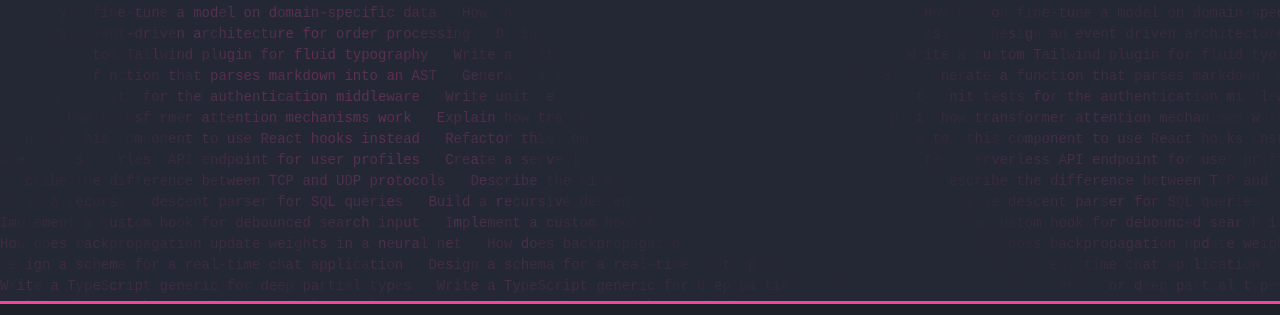
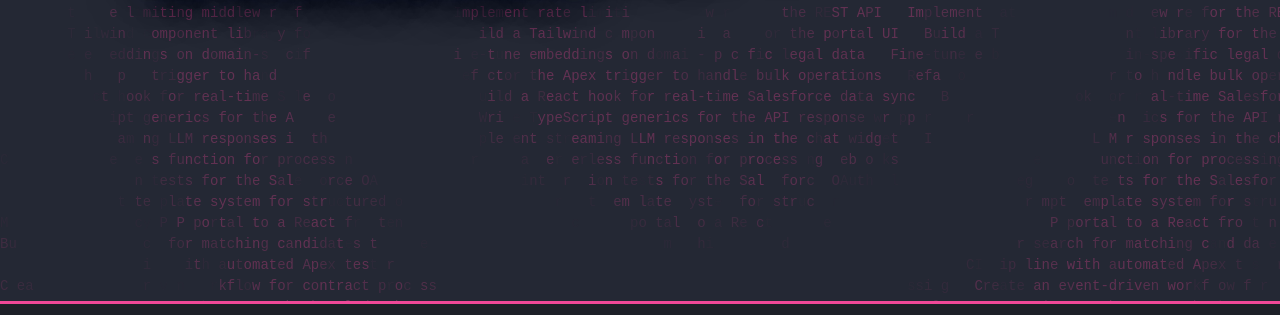
Before and after one commit to richnicholls404/richnicholls, a website: page docs/index.html in a window 1280 px wide. Shown: the part 435-750 px from the top of the page. Drawn offline with Linux system fonts and the light colour scheme; animation ran at ten frames a second.

Commit message:
hero update, skills tweaks

```diff
--- a/docs/index.html
+++ b/docs/index.html
@@ -16,14 +16,14 @@
     <!-- Home / Hero -->
     <section
       id="home"
-      class="min-h-[calc(100vh-4rem)] bg-brand-dark text-white flex flex-col justify-center p-0 relative overflow-hidden"
+      class="min-h-[50vh] md:min-h-[calc(100vh-4rem)] bg-brand-dark text-white flex flex-col justify-center p-0 relative overflow-hidden"
     >
       <canvas
         id="hero-canvas"
         class="absolute inset-0 w-full h-full"
         style="pointer-events: none"
       ></canvas>
-      <div class="max-w-5xl mx-auto px-4 w-full relative z-10">
+      <div class="max-w-5xl mx-auto px-4 w-full relative z-10" style="text-shadow: 0 0 20px #242834, 0 0 40px #242834, 0 0 80px #242834">
         <h1 class="text-3xl sm:text-4xl md:text-6xl font-bold mb-3">
           Hello, I&rsquo;m
           <span class="text-theme whitespace-nowrap">Rich Nicholls</span>
@@ -99,6 +99,18 @@
                 100%
               </div>
             </div>
+            <!-- Node.js - 100% -->
+            <div class="flex mb-2 text-sm font-bold">
+              <div class="bg-gray-600 text-white px-2 py-1" style="width: 33%">
+                Node.js
+              </div>
+              <div
+                class="bg-theme text-white text-right px-2 py-1"
+                style="width: 67%"
+              >
+                100%
+              </div>
+            </div>
             <!-- LLM / AI - 100% -->
             <div class="flex mb-2 text-sm font-bold">
               <div class="bg-gray-600 text-white px-2 py-1" style="width: 33%">
@@ -109,6 +121,30 @@
                 style="width: 67%"
               >
                 100%
+              </div>
+            </div>
+            <!-- Claude Code - 100% -->
+            <div class="flex mb-2 text-sm font-bold">
+              <div class="bg-gray-600 text-white px-2 py-1" style="width: 33%">
+                Claude Code
+              </div>
+              <div
+                class="bg-theme text-white text-right px-2 py-1"
+                style="width: 67%"
+              >
+                100%
+              </div>
+            </div>
+            <!-- UI/UX - 90% -->
+            <div class="flex mb-2 text-sm font-bold">
+              <div class="bg-gray-600 text-white px-2 py-1" style="width: 33%">
+                UI/UX
+              </div>
+              <div
+                class="bg-theme text-white text-right px-2 py-1"
+                style="width: 60.3%"
+              >
+                90%
               </div>
             </div>
             <!-- Apex - 90% -->
@@ -135,18 +171,6 @@
                 80%
               </div>
             </div>
-            <!-- Node.js - 80% -->
-            <div class="flex mb-2 text-sm font-bold">
-              <div class="bg-gray-600 text-white px-2 py-1" style="width: 33%">
-                Node.js
-              </div>
-              <div
-                class="bg-theme text-white text-right px-2 py-1"
-                style="width: 53.6%"
-              >
-                80%
-              </div>
-            </div>
             <!-- Unit Testing - 80% -->
             <div class="flex mb-2 text-sm font-bold">
               <div class="bg-gray-600 text-white px-2 py-1" style="width: 33%">
@@ -159,40 +183,28 @@
                 80%
               </div>
             </div>
-            <!-- UI/UX - 80% -->
+            <!-- Mobile Dev - 70% -->
             <div class="flex mb-2 text-sm font-bold">
               <div class="bg-gray-600 text-white px-2 py-1" style="width: 33%">
-                UI/UX
+                Mobile Dev
               </div>
               <div
                 class="bg-theme text-white text-right px-2 py-1"
-                style="width: 53.6%"
+                style="width: 46.9%"
               >
-                80%
+                70%
               </div>
             </div>
-            <!-- App Dev - 75% -->
-            <div class="flex mb-2 text-sm font-bold">
-              <div class="bg-gray-600 text-white px-2 py-1" style="width: 33%">
-                App Dev
-              </div>
-              <div
-                class="bg-theme text-white text-right px-2 py-1"
-                style="width: 50.25%"
-              >
-                75%
-              </div>
-            </div>
-            <!-- DevOps - 75% -->
+            <!-- DevOps - 70% -->
             <div class="flex mb-2 text-sm font-bold">
               <div class="bg-gray-600 text-white px-2 py-1" style="width: 33%">
                 DevOps
               </div>
               <div
                 class="bg-theme text-white text-right px-2 py-1"
-                style="width: 50.25%"
+                style="width: 46.9%"
               >
-                75%
+                70%
               </div>
             </div>
 
@@ -219,9 +231,9 @@
               </div>
               <div
                 class="bg-gray-400 text-white text-right px-2 py-1"
-                style="width: 53.6%"
+                style="width: 60.3%"
               >
-                80%
+                90%
               </div>
             </div>
             <!-- Angular -->
@@ -236,18 +248,6 @@
                 60%
               </div>
             </div>
-            <!-- Bootstrap -->
-            <div class="flex mb-2 text-sm font-bold opacity-40">
-              <div class="bg-gray-500 text-white px-2 py-1" style="width: 33%">
-                Bootstrap
-              </div>
-              <div
-                class="bg-gray-400 text-white text-right px-2 py-1"
-                style="width: 60.3%"
-              >
-                90%
-              </div>
-            </div>
           </div>
         </div>
 
@@ -259,16 +259,17 @@
             rel="noopener noreferrer"
             target="_blank"
             >Flex Legal</a
-          >, where I am responsible for the internal portal, Salesforce and the
-          public website.
+          >, where I build and maintain the internal operations portal, develop
+          the public-facing website to drive engagement and conversions, and
+          work across the Salesforce platform to streamline sales pipelines and
+          automate key business processes.
         </p>
         <p class="mt-4">
-          I am very enthusiastic when it comes to new situations and challenges,
-          and am always willing to learn new skills, programming languages and
-          frameworks. My daily toolkit is TypeScript, React and Node.js. More
-          recently I have been using LLMs and AI to build smarter apps and
-          modernise long-standing workflows. I am also a certified Scrum Master
-          and am comfortable working in an Agile environment.
+          My daily toolkit includes TypeScript, React, Node.js, Apex and Claude
+          Code. More recently I have been using LLMs and AI to build smarter
+          apps and modernise long-standing workflows. I am always eager to learn
+          and take on new challenges. I am also a certified Scrum Master and am
+          comfortable working in an Agile environment.
         </p>
         <p class="mt-4">
           I graduated with a first class honours degree in Internet Technology
@@ -307,6 +308,8 @@
         <span>&copy;2026 Rich Nicholls</span>
       </div>
     </section>
+
+    <!-- Hero JS -->
     <script>
       (function () {
         const canvas = document.getElementById("hero-canvas");
@@ -319,30 +322,30 @@
           time = 0;
 
         const prompts = [
-          "Generate a function that parses markdown into an AST",
-          "Write unit tests for the authentication middleware",
-          "Explain how transformer attention mechanisms work",
-          "Refactor this component to use React hooks instead",
-          "Create a serverless API endpoint for user profiles",
-          "Describe the difference between TCP and UDP protocols",
-          "Build a recursive descent parser for SQL queries",
-          "Implement a custom hook for debounced search input",
-          "How does backpropagation update weights in a neural net",
-          "Design a schema for a real-time chat application",
-          "Write a TypeScript generic for deep partial types",
-          "Explain the CAP theorem with practical examples",
-          "Create an LRU cache with O(1) lookup and insertion",
-          "Generate test fixtures for the payment processing module",
-          "Implement streaming responses for large language models",
-          "Describe how vector embeddings capture semantic meaning",
-          "Build a CI pipeline that runs tests in parallel",
-          "Write a migration script for the database schema change",
-          "Explain how attention heads specialise during training",
-          "Create a React context provider for theme switching",
-          "Implement rate limiting with a sliding window algorithm",
-          "How do you fine-tune a model on domain-specific data",
-          "Design an event-driven architecture for order processing",
-          "Write a custom Tailwind plugin for fluid typography",
+          "Refactor the Apex trigger to handle bulk operations",
+          "Build a React hook for real-time Salesforce data sync",
+          "Write TypeScript generics for the API response wrapper",
+          "Implement streaming LLM responses in the chat widget",
+          "Create a serverless function for processing webhooks",
+          "Write integration tests for the Salesforce OAuth flow",
+          "Design a prompt template system for structured output",
+          "Migrate the legacy PHP portal to a React frontend",
+          "Build vector search for matching candidates to roles",
+          "Set up a CI pipeline with automated Apex test runs",
+          "Create an event-driven workflow for contract processing",
+          "Implement semantic search across the knowledge base",
+          "Write a database migration for the new billing schema",
+          "Build a RAG pipeline for context-aware chat responses",
+          "Optimise the Salesforce SOQL queries for reporting",
+          "Implement WebSocket connections for live notifications",
+          "Create a Node.js service for PDF generation and signing",
+          "Write Apex batch jobs for monthly data reconciliation",
+          "Build an AI document classifier for legal intake",
+          "Design a React context provider for feature flags",
+          "Write a custom hook for debounced search with filters",
+          "Implement rate limiting middleware for the REST API",
+          "Build a Tailwind component library for the portal UI",
+          "Fine-tune embeddings on domain-specific legal data",
         ];
 
         const fontSize = 14;
@@ -364,7 +367,61 @@
           buildGrid();
         }
 
+        const keywords = [
+          "Apex trigger",
+          "bulk operations",
+          "React hook",
+          "Salesforce",
+          "TypeScript generics",
+          "streaming LLM",
+          "serverless",
+          "webhooks",
+          "integration tests",
+          "OAuth flow",
+          "prompt template",
+          "legacy PHP",
+          "vector search",
+          "CI pipeline",
+          "event-driven",
+          "contract processing",
+          "semantic search",
+          "knowledge base",
+          "database migration",
+          "RAG pipeline",
+          "SOQL queries",
+          "WebSocket",
+          "PDF generation",
+          "batch jobs",
+          "document classifier",
+          "feature flags",
+          "debounced search",
+          "rate limiting",
+          "REST API",
+          "Tailwind",
+          "fine-tune",
+          "embeddings",
+        ];
+
+        let spotlights = [];
+        const heroText = document.querySelector("#home .relative.z-10");
+        let exTop = -1,
+          exBot = -1,
+          exLeft = -1,
+          exRight = -1;
+
         function buildGrid() {
+          // calculate exclusion zone around hero text (row + column bounds)
+          if (heroText) {
+            const canvasRect = canvas.getBoundingClientRect();
+            const textRect = heroText.getBoundingClientRect();
+            exTop = Math.floor((textRect.top - canvasRect.top - 24) / lineH);
+            exBot = Math.ceil((textRect.bottom - canvasRect.top + 24) / lineH);
+            exLeft = Math.floor((textRect.left - canvasRect.left - 16) / charW);
+            exRight = Math.ceil(
+              (textRect.right - canvasRect.left + 16) / charW,
+            );
+          }
+
           grid = [];
           for (let r = 0; r < rows; r++) {
             let line = "";
@@ -383,6 +440,47 @@
             }
             grid.push(chars);
           }
+
+          // find one occurrence of each keyword, picking a random position
+          spotlights = [];
+          const usedRows = new Set();
+          for (let k = 0; k < keywords.length; k++) {
+            const kw = keywords[k];
+            const candidates = [];
+            for (let r = 0; r < rows; r++) {
+              if (usedRows.has(r)) continue;
+              const line = grid[r]
+                .map(function (c) {
+                  return c.ch;
+                })
+                .join("");
+              // find ALL occurrences in this row, not just the first
+              var searchFrom = 0;
+              while (searchFrom < line.length) {
+                var idx = line.indexOf(kw, searchFrom);
+                if (idx === -1) break;
+                var kwEnd = idx + kw.length;
+                // skip if keyword overlaps the hero text box
+                if (
+                  r >= exTop &&
+                  r <= exBot &&
+                  kwEnd > exLeft &&
+                  idx < exRight
+                ) {
+                  searchFrom = idx + 1;
+                  continue;
+                }
+                candidates.push({ row: r, start: idx, len: kw.length });
+                searchFrom = idx + kw.length;
+              }
+            }
+            if (candidates.length > 0) {
+              const pick =
+                candidates[Math.floor(Math.random() * candidates.length)];
+              spotlights.push(pick);
+              usedRows.add(pick.row);
+            }
+          }
         }
 
         function draw(ts) {
@@ -391,26 +489,57 @@
           ctx.font = fontSize + "px monospace";
           ctx.textBaseline = "top";
 
+          const cx = w * 0.5;
+          const cy = h * 0.5;
+
+          // keyword spotlight: cycle through spotlights one at a time
+          var spotAlpha = 0;
+          var activeSpot = null;
+          if (spotlights.length > 0) {
+            var cycleDuration = 3;
+            var totalCycle = spotlights.length * cycleDuration;
+            var spotPhase = (time % totalCycle) / cycleDuration;
+            var spotIdx = Math.floor(spotPhase) % spotlights.length;
+            var spotFade = spotPhase - Math.floor(spotPhase);
+            spotAlpha = Math.sin(spotFade * Math.PI) * 0.9;
+            activeSpot = spotlights[spotIdx];
+          }
+
           for (let r = 0; r < grid.length; r++) {
             const row = grid[r];
             const y = r * lineH;
+
             for (let c = 0; c < row.length; c++) {
               const cell = row[c];
               const x = c * charW;
 
-              // overlapping waves that sweep across the grid
-              const wave1 = Math.sin(
-                x * 0.008 + y * 0.006 + time * 1.5 + cell.phase * 0.25,
+              // polar coords from center
+              const dx = x - cx;
+              const dy = y - cy;
+              const dist = Math.sqrt(dx * dx + dy * dy);
+              const angle = Math.atan2(dy, dx);
+
+              // spiral: combine angle and distance with time
+              const spiral = Math.sin(
+                angle + dist * 0.018 - time * 0.8 + cell.phase * 0.25,
               );
-              const wave2 = Math.sin(x * -0.01 + y * 0.012 + time * 1.05);
-              const wave3 = Math.sin((x - y) * 0.005 + time * 1.875);
-              const combined = (wave1 + wave2 + wave3) / 3;
 
-              const alpha = 0.06 + combined * 0.25;
+              let alpha = 0.06 + spiral * 0.25;
+
+              // boost alpha for the active keyword spotlight
+              if (
+                activeSpot &&
+                r === activeSpot.row &&
+                c >= activeSpot.start &&
+                c < activeSpot.start + activeSpot.len
+              ) {
+                alpha += spotAlpha;
+              }
+
               if (alpha <= 0.01) continue;
 
               ctx.fillStyle =
-                "rgba(240, 72, 152, " + Math.min(alpha, 0.35) + ")";
+                "rgba(240, 72, 152, " + Math.min(alpha, 0.6) + ")";
               ctx.fillText(cell.ch, x, y);
             }
           }
```
Also changed, not shown: docs/css/styles.css.
